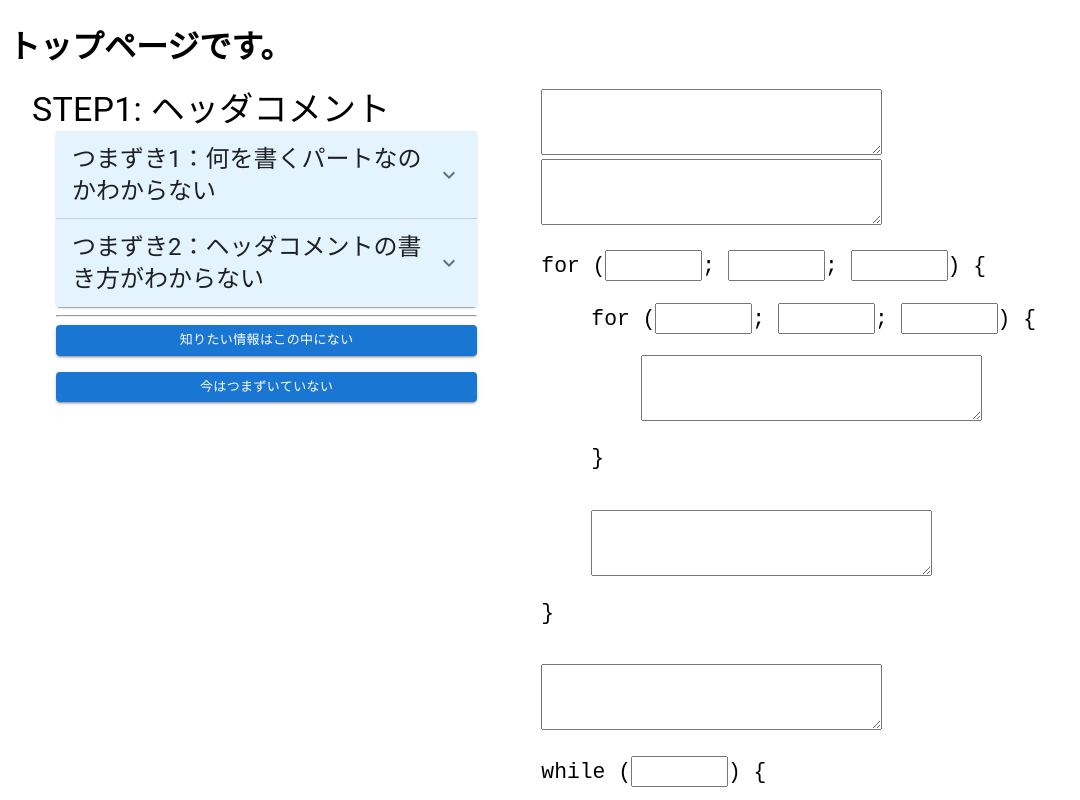
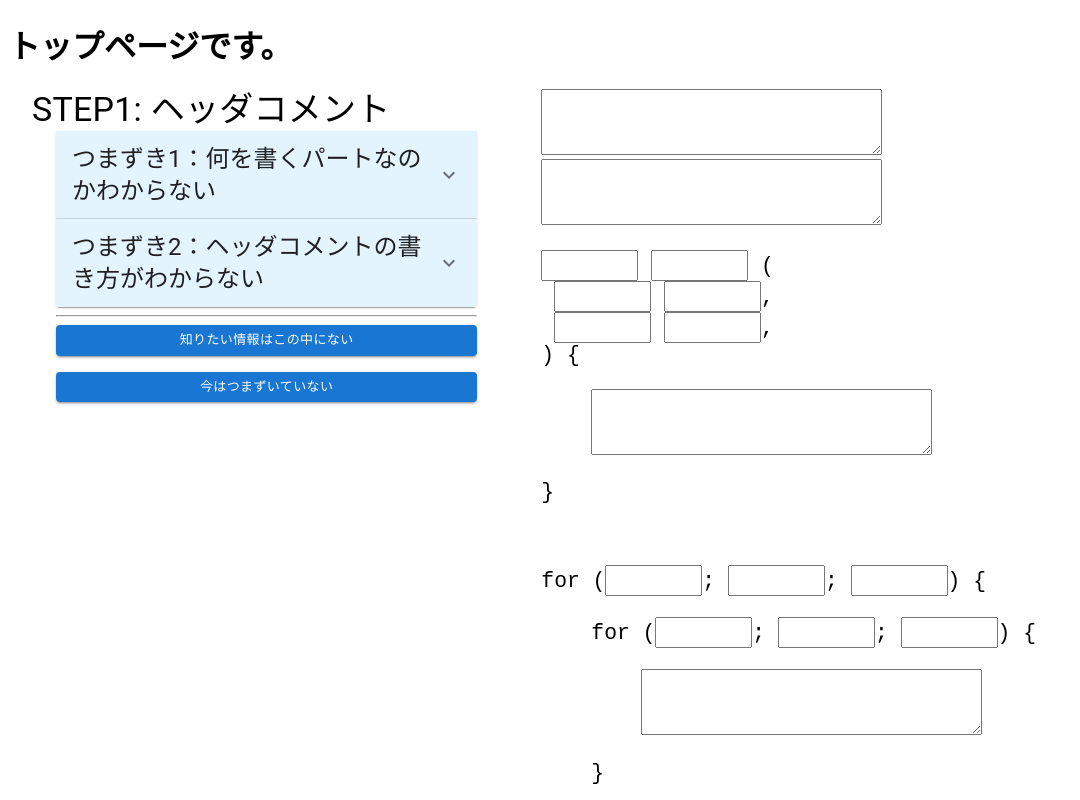
Before and after one commit to KHashimoto3/FormCoder_FRONT, a React (Vite) app: page /form in a window 1280 px wide. Shown: the top 800 px of the page, without its empty margins (0-1080 px from the left). Built offline with nearby package versions, Linux system fonts and the light colour scheme.

Commit message:
フォームデータを変更した。

```diff
--- a/src/components/features/form/Form.tsx
+++ b/src/components/features/form/Form.tsx
@@ -16,6 +16,21 @@ export const Form = () => {
       partType: "PROC",
       explanation: "パートの解説",
       childrenPart: "none",
+      inputData: "入力される内容",
+    },
+    {
+      id: 1,
+      partType: "FUN",
+      explanation: "パートの解説",
+      childrenPart: [
+        {
+          id: 1,
+          partType: "PROC",
+          explanation: "パートの解説",
+          childrenPart: "none",
+          inputData: "入力される内容",
+        },
+      ],
       inputData: "入力される内容",
     },
     {
```
